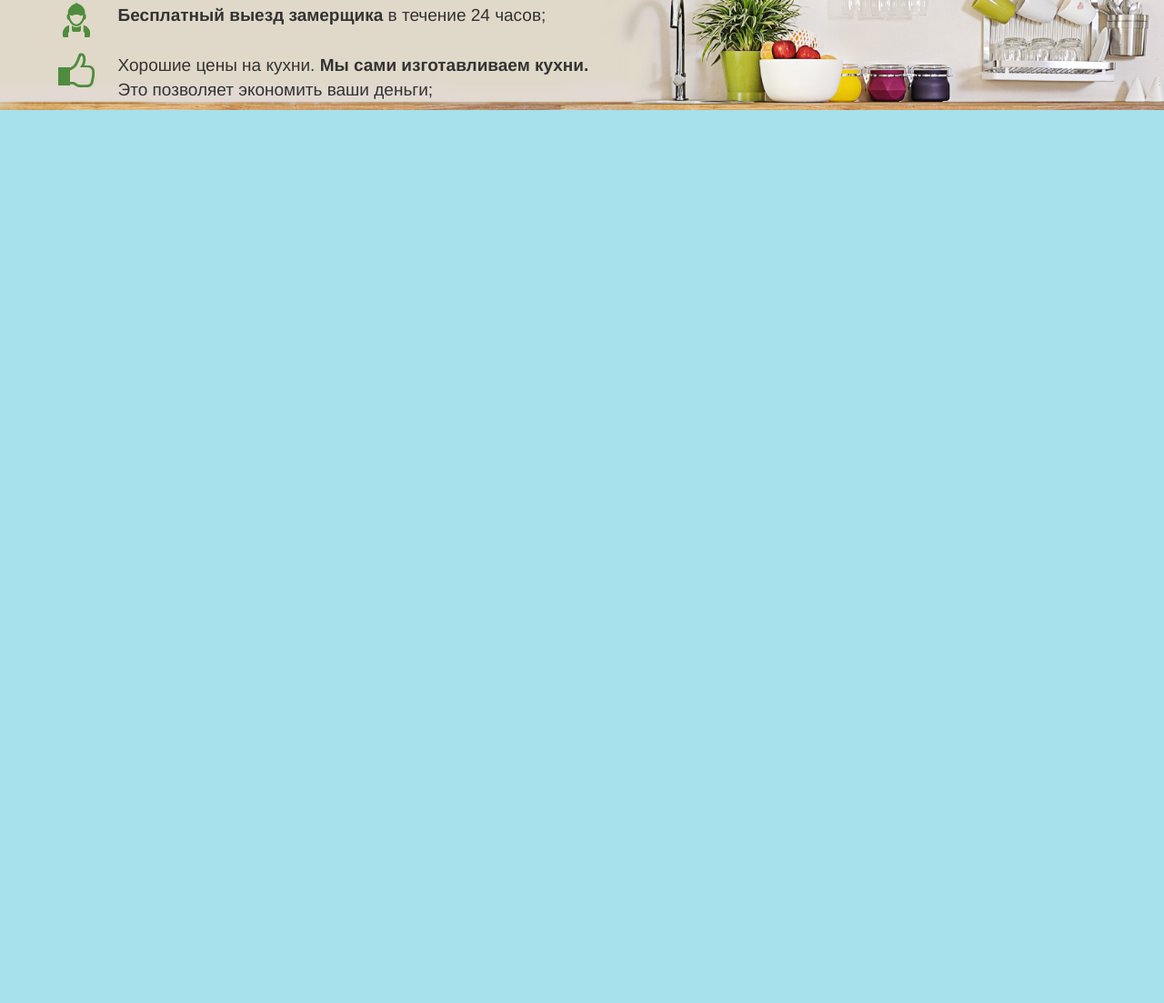
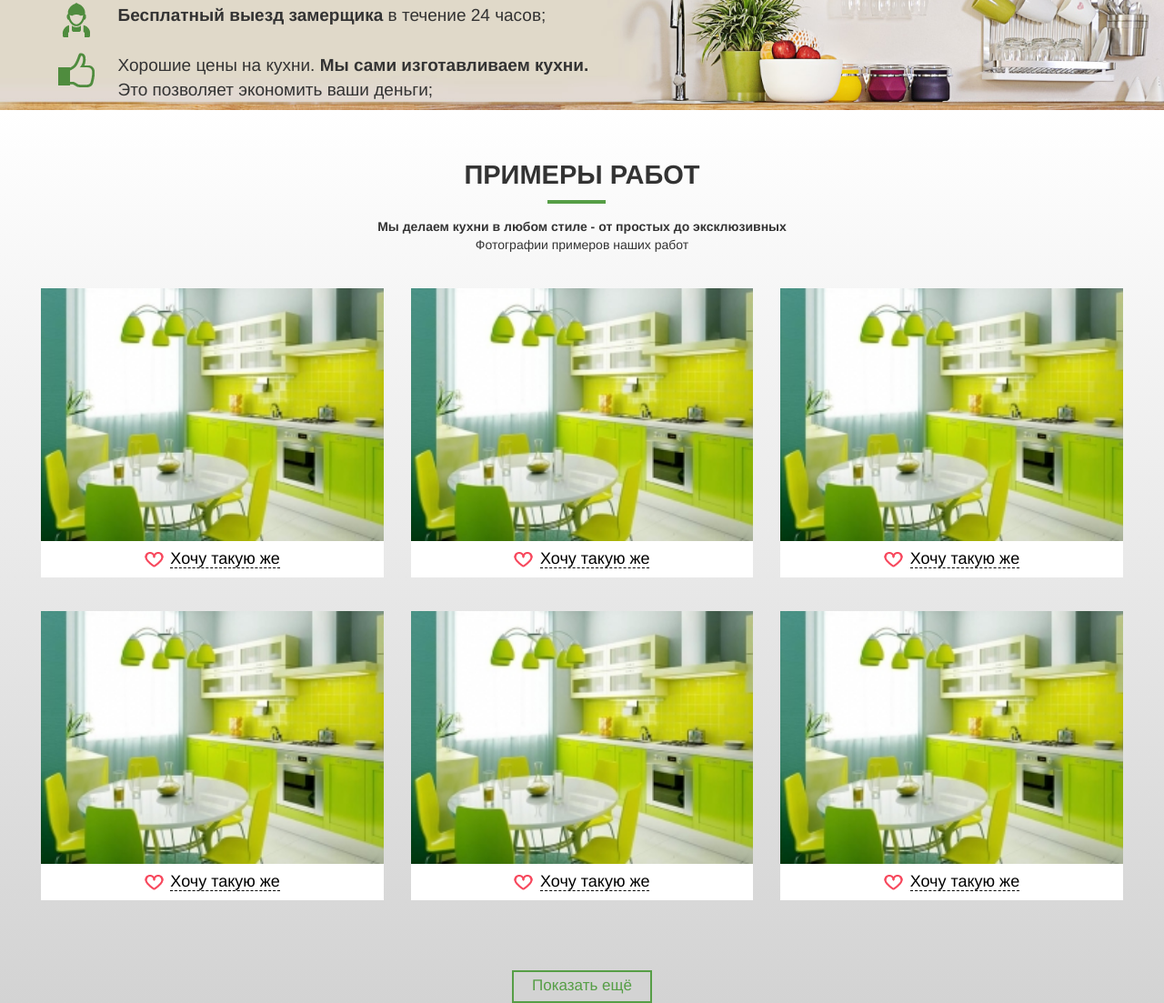
Before and after one commit to alexyfree/alexyfree.github.io, a website: page index.html in a window 1280 px wide. Shown: the part 986-2089 px from the top of the page at 91% size. Before the commit the page ends 1300 px from the top, so only its background shows below. Drawn offline with Linux system fonts and the light colour scheme.

Commit message:
add examples

```diff
--- /dev/null
+++ b/html/examples.html
@@ -0,0 +1,81 @@
+<div class="example text-center">
+    <div class="head">ПРИМЕРЫ РАБОТ</div>
+    <div class="line"></div>
+    <div class="simple-text"><b>Мы делаем кухни в любом стиле - от простых до эксклюзивных</b><br>
+        Фотографии примеров наших работ</div>
+    <div class="col-md-12 col-sm-12 col-xs-12 work-list">
+        <div class="col-md-12 col-sm-12 col-xs-12 for-padding">
+            <div class="col-md-4 col-sm-6 col-xs-12 work-space">
+                <a href="img/kitchen-1.jpeg" data-lightbox="image-1">
+                    <div class="featured-img" style="background: url(../img/kitchen-1.jpeg) no-repeat;
+                    background-size: cover;">
+                        <div class="layer-for-image"></div>
+                    </div>
+                    <div class="image-hover">
+                    </div>
+                    <h4><img src="img/heart.png"/><span>Хочу такую же</span></h4>
+                </a>
+            </div>
+            <div class="col-md-4 col-sm-6 col-xs-12 work-space">
+                <a href="img/kitchen-1.jpeg" data-lightbox="image-1">
+                    <div class="featured-img" style="background: url(../img/kitchen-1.jpeg) no-repeat;
+                    background-size: cover;">
+                        <div class="layer-for-image"></div>
+                    </div>
+                    <div class="image-hover">
+                    </div>
+                    <h4><img src="img/heart.png"/><span>Хочу такую же</span></h4>
+                </a>
+            </div>
+            <div class="col-md-4 col-sm-6 col-xs-12 work-space">
+                <a href="img/kitchen-1.jpeg" data-lightbox="image-1">
+                    <div class="featured-img" style="background: url(../img/kitchen-1.jpeg) no-repeat;
+                    background-size: cover;">
+                        <div class="layer-for-image"></div>
+                    </div>
+                    <div class="image-hover">
+                    </div>
+                    <h4><img src="img/heart.png"/><span>Хочу такую же</span></h4>
+                </a>
+            </div>
+        </div>
+
+        <div class="col-md-12 col-sm-12 col-xs-12 for-padding">
+            <div class="col-md-4 col-sm-6 col-xs-12 work-space">
+                <a href="img/kitchen-1.jpeg" data-lightbox="image-1">
+                    <div class="featured-img" style="background: url(../img/kitchen-1.jpeg) no-repeat;
+                    background-size: cover;">
+                        <div class="layer-for-image"></div>
+                    </div>
+                    <div class="image-hover">
+                    </div>
+                    <h4><img src="img/heart.png"/><span>Хочу такую же</span></h4>
+                </a>
+            </div>
+            <div class="col-md-4 col-sm-6 col-xs-12 work-space">
+                <a href="img/kitchen-1.jpeg" data-lightbox="image-1">
+                    <div class="featured-img" style="background: url(../img/kitchen-1.jpeg) no-repeat;
+                    background-size: cover;">
+                        <div class="layer-for-image"></div>
+                    </div>
+                    <div class="image-hover">
+                    </div>
+                    <h4><img src="img/heart.png"/><span>Хочу такую же</span></h4>
+                </a>
+            </div>
+            <div class="col-md-4 col-sm-6 col-xs-12 work-space">
+                <a href="img/kitchen-1.jpeg" data-lightbox="image-1">
+                    <div class="featured-img" style="background: url(../img/kitchen-1.jpeg) no-repeat;
+                    background-size: cover;">
+                        <div class="layer-for-image"></div>
+                    </div>
+                    <div class="image-hover">
+                    </div>
+                    <h4><img src="img/heart.png"/><span>Хочу такую же</span></h4>
+                </a>
+            </div>
+        </div>
+    </div>
+
+    <button ng-click="openMoreExamples = !openMoreExamples" class="show-more-examples">Показать ещё</button>
+</div>
--- a/index.html
+++ b/index.html
@@ -13,11 +13,13 @@
     <link rel="stylesheet" href="styles/navigation.css">
     <link rel="stylesheet" href="styles/simple-description.css">
     <link rel="stylesheet" href="styles/why-we.css">
+    <link rel="stylesheet" href="styles/examples.css">
 </head>
 <body ng-controller="AppCtrl">
 <ng-include src="'html/header.html'"></ng-include>
 <ng-include src="'html/navigation.html'"></ng-include>
 <ng-include src="'html/simple-description.html'"></ng-include>
 <ng-include src="'html/why-we.html'"></ng-include>
+<ng-include src="'html/examples.html'"></ng-include>
 </body>
 </html>
--- /dev/null
+++ b/styles/examples.css
@@ -0,0 +1,92 @@
+.example{
+    background: linear-gradient(to bottom, white, lightgray);
+}
+.example > .head{
+    font-size: 29px;
+    font-weight: 600;
+    padding-top: 4%;
+}
+
+.example > .line{
+    background: #569e46;
+    width: 5%;
+    height: 4px;
+    position: absolute;
+    margin: 0.5% 6%;
+    left: 41%;
+}
+
+.example .simple-text{
+    margin-top: 2%;
+
+}
+
+.example .featured-img{
+    height: 278px;
+    position: relative;
+}
+
+.example > .work-list > div.for-padding{
+    padding-top: 3%;
+}
+
+.example .layer-for-image{
+    position: absolute;
+    top: 0;
+    left: 0;
+    width: 100%;
+    height: 100%;
+}
+
+.work-space > a{
+    color: black;
+}
+
+.work-space > a > h4 > span{
+    font-weight: 500;
+    border-bottom: 1px dashed black;
+    margin-left: 2%;
+}
+
+.work-space > a > h4{
+    background-color: white;
+    margin: 0px;
+    padding: 10px 0px;
+}
+
+.work-space > a:hover > .featured-img > .layer-for-image{
+    background-color: rgba(63, 65, 64, 0.7);
+}
+
+.work-space > a:hover > .image-hover{
+    background: url(../img/magnifier.png) no-repeat;
+    position: absolute;
+    top: 39%;
+    left: 44%;
+    width: 100%;
+    height: 100%;
+}
+
+.work-space > a:hover{
+    text-decoration: none;
+}
+
+.work-space > a:hover > h4 > span{
+    font-weight: 500;
+    border-bottom: none;
+    margin-left: 2%;
+}
+
+.work-space > a:hover > h4{
+    background-color: #ffde55;
+}
+
+button.show-more-examples{
+    margin-top: 6%;
+    width: 12%;
+    height: 36px;
+    color: #569e46;
+    border: 2px #569e46 solid;
+    font-size: 17px;
+    background: lightgray;
+}
--- a/styles/header.css
+++ b/styles/header.css
@@ -8,8 +8,8 @@ body {
     overflow-y:auto;
     width: 100%;
     /*height: 100%;*/
-    height: 1300px;
-    background-color: #a6e1ec !important;
+    height: 1900px;
+    background-color: white !important;
 }
 .header{
     background: white;
```
Also changed, not shown: img/kitchen-1.jpeg (added).
